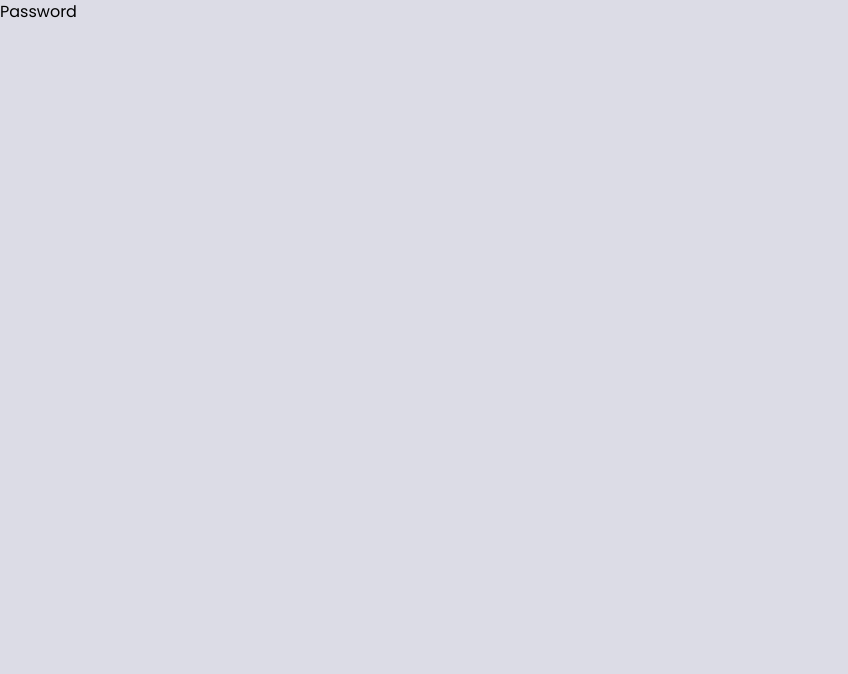
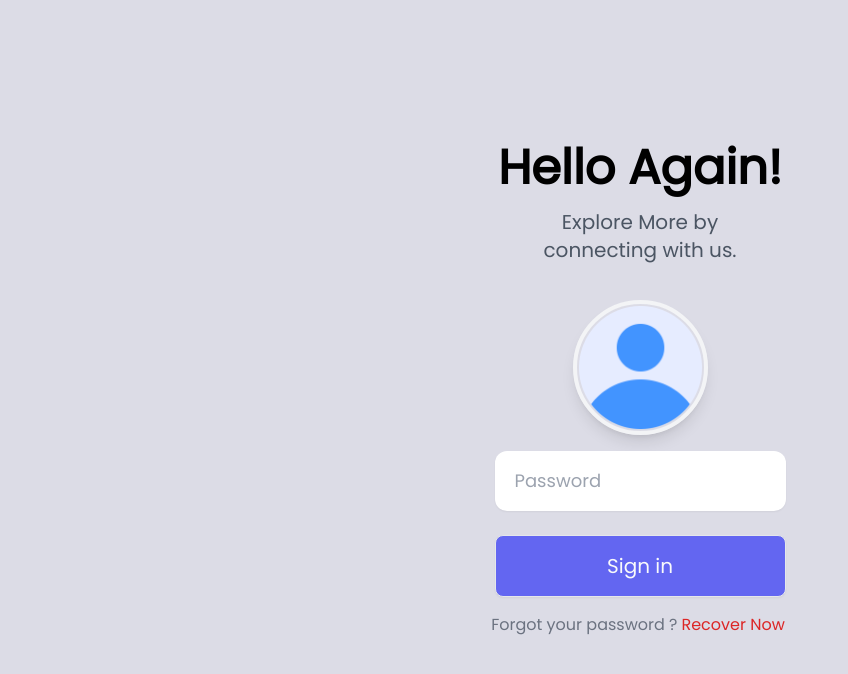
Before and after one commit to krishnadev7/login_app, a React (Vite) app in the folder client/: page /password in a window 1280 px wide. Shown: the top 674 px of the page, without its empty margins (0-848 px from the left). Built offline with nearby package versions, Linux system fonts and the light colour scheme.

Commit message:
reset ui completed

```diff
--- a/client/src/components/Password.jsx
+++ b/client/src/components/Password.jsx
@@ -1,9 +1,66 @@
-import React from 'react'
+import React from 'react';
+import { Link } from 'react-router-dom';
+import styles from '../styles/Username.module.css';
+import avatar from '../assets/user.png';
+import { useFormik } from 'formik';
+import { passwordValidate } from '../helper/validate';
+import { Toaster } from 'react-hot-toast';
 
 const Password = () => {
+  const formik = useFormik({
+    initialValues: {
+      password: '',
+    },
+    validate: passwordValidate,
+    validateOnBlur: false,
+    validateOnChange: false,
+    onSubmit: async values => {
+      console.log(values);
+    },
+  });
   return (
-    <div>Password</div>
-  )
-}
+    <div className='container mx-auto'>
+      <Toaster position='top-center' reverseOrder={false} />
+      <div className='flex justify-center items-center h-screen'>
+        <div className='styles.glass'>
+          <div className='title flex flex-col items-center'>
+            <h4 className='text-5xl font-bold'>Hello Again!</h4>
+            <span className='py-4 text-xl w-2/3 text-center text-gray-600'>
+              Explore More by connecting with us.
+            </span>
+          </div>
+          <form className='py-1' onSubmit={formik.handleSubmit}>
+            <div className='py-4 profile flex justify-center'>
+              <img src={avatar} alt='avatar' className={styles.profile_img} />
+            </div>
 
-export default Password
+            <div className='textbox flex flex-col items-center gap-6'>
+              <input
+                type='password'
+                placeholder='Password'
+                className={styles.textbox}
+                {...formik.getFieldProps('password')}
+              />
+              <button
+                type='submit'
+                className='border bg-indigo-500 w-3/4 py-4 rounded-lg text-gray-50 text-xl shadow-sm text-center hover:bg-red-400'
+              >
+                Sign in
+              </button>
+            </div>
+            <div className='text-center py-4'>
+              <span className='text-gray-500'>
+                Forgot your password ?
+                <Link to='/reset' className='text-red-600 p-1'>
+                  Recover Now
+                </Link>
+              </span>
+            </div>
+          </form>
+        </div>
+      </div>
+    </div>
+  );
+};
+
+export default Password;
--- a/client/src/components/Recovery.jsx
+++ b/client/src/components/Recovery.jsx
@@ -1,9 +1,55 @@
-import React from 'react'
+import React from 'react';
+import { Link } from 'react-router-dom';
+import styles from '../styles/Username.module.css';
+import avatar from '../assets/user.png';
+import { useFormik } from 'formik';
+import { passwordValidate, usernameValidate } from '../helper/validate';
+import { Toaster } from 'react-hot-toast';
 
 const Recovery = () => {
+
   return (
-    <div>Recovery</div>
-  )
-}
+    <div className='container mx-auto'>
+      <Toaster position='top-center' reverseOrder={false} />
+      <div className='flex justify-center items-center h-screen'>
+        <div className='styles.glass'>
+          <div className='title flex flex-col items-center'>
+            <h4 className='text-5xl font-bold'>Recovery</h4>
+            <span className='py-4 text-xl w-2/3 text-center text-gray-600'>
+              Enter OTP to recover password
+            </span>
+          </div>
+          <form className='py-1' >
+            <div className='py-4 profile flex justify-center'>
+                <span className='text-sm text-gray-600 py-4'>Enter 6 digit otp sent to your email address</span>
+            </div>
 
-export default Recovery
+            <div className='textbox flex flex-col items-center gap-6'>
+              <input
+                type='number'
+                placeholder='O T P'
+                className={styles.textbox}
+              />
+              <button
+                type='submit'
+                className='border bg-indigo-500 w-3/4 py-4 rounded-lg text-gray-50 text-xl shadow-sm text-center hover:bg-red-400'
+              >
+                Recover
+              </button>
+            </div>
+            <div className='text-center py-4'>
+              <span className='text-gray-500'>
+                Can't get OTP ?
+                <button className='text-red-600 p-1'>
+                  Resend Otp
+                </button>
+              </span>
+            </div>
+          </form>
+        </div>
+      </div>
+    </div>
+  );
+};
+
+export default Recovery;
--- a/client/src/components/Reset.jsx
+++ b/client/src/components/Reset.jsx
@@ -1,9 +1,65 @@
-import React from 'react'
+import React from 'react';
+import { Link } from 'react-router-dom';
+import styles from '../styles/Username.module.css';
+import avatar from '../assets/user.png';
+import { useFormik } from 'formik';
+import {  resetPasswordValidation } from '../helper/validate';
+import { Toaster } from 'react-hot-toast';
 
 const Reset = () => {
+  const formik = useFormik({
+    initialValues: {
+      password: '',
+      confirm_pwd: ''
+    },
+    validate: resetPasswordValidation,
+    validateOnBlur: false,
+    validateOnChange: false,
+    onSubmit: async values => {
+      console.log(values);
+    },
+  });
   return (
-    <div>Reset</div>
-  )
-}
+    <div className='container mx-auto'>
+      <Toaster position='top-center' reverseOrder={false} />
+      <div className='flex justify-center items-center h-screen'>
+        <div className='styles.glass'>
+          <div className='title flex flex-col items-center'>
+            <h4 className='text-5xl font-bold'>Reset</h4>
+            <span className='py-4 text-xl w-2/3 text-center text-gray-600'>
+              Enter new password
+            </span>
+          </div>
+          <form className='py-1' onSubmit={formik.handleSubmit}>
+            {/* <div className='py-4 profile flex justify-center'>
 
-export default Reset
+            </div> */}
+
+            <div className='textbox flex flex-col items-center gap-6'>
+              <input
+                type='password'
+                placeholder='new password'
+                className={styles.textbox}
+                {...formik.getFieldProps('password')}
+              />
+              <input
+                type='password'
+                placeholder='confirm password'
+                className={styles.textbox}
+                {...formik.getFieldProps('confirm_pwd')}
+              />
+              <button
+                type='submit'
+                className='border bg-indigo-500 w-3/4 py-4 rounded-lg text-gray-50 text-xl shadow-sm text-center hover:bg-red-400'
+              >
+               Reset
+              </button>
+            </div>
+          </form>
+        </div>
+      </div>
+    </div>
+  );
+};
+
+export default Reset;
--- a/client/src/helper/validate.js
+++ b/client/src/helper/validate.js
@@ -1,9 +1,27 @@
 import toast from 'react-hot-toast';
 
-export const usernameValidate = async (values) => {
-    const errors = usernameVerify({},values);
+export const usernameValidate = async values => {
+  const errors = usernameVerify({}, values);
+  return errors;
+};
+
+// validate password
+export const passwordValidate = async values => {
+  const errors = passwordVerify({}, values);
+  return errors;
+};
+
+/** validate reset password */
+export async function resetPasswordValidation(values){
+    const errors = passwordVerify({}, values);
+
+    if(values.password !== values.confirm_pwd){
+        errors.exist = toast.error("Password not match...!");
+    }
+
     return errors;
 }
+
 
 /* validate username */
 const usernameVerify = (error = {}, values) => {
@@ -14,3 +32,18 @@
   }
   return error;
 };
+
+// validate password
+const passwordVerify = (error = {}, values) => {
+  const specialChar = /[`!@#$%^&*()_+\-=\[\]{};':"\\|,.<>\/?~]/;
+  if (!values.password) {
+    error.password = toast.error('Password required');
+  } else if (values.password.includes(' ')) {
+    error.password = toast.error('Wrong password..!');
+  } else if (values.password.length < 4) {
+    error.password = toast.error('password must be greater than 4 characters');
+  } else if (!specialChar.test(values.password)) {
+    error.password = toast.error('password must have one special character');
+  }
+  return error;
+};
--- a/client/src/index.css
+++ b/client/src/index.css
@@ -3,6 +3,14 @@
 @tailwind base;
 @tailwind components;
 @tailwind utilities;
+
+
+/* Chrome, Safari, Edge, Opera */
+input::-webkit-outer-spin-button,
+input::-webkit-inner-spin-button {
+  -webkit-appearance: none;
+  margin: 0;
+}
 
 * > *{
     font-family: 'Poppins', sans-serif;
```
